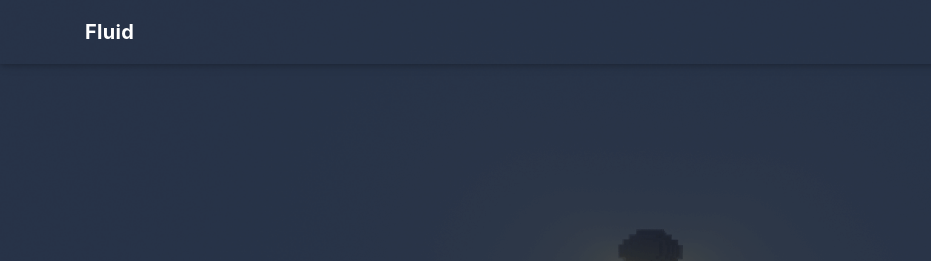
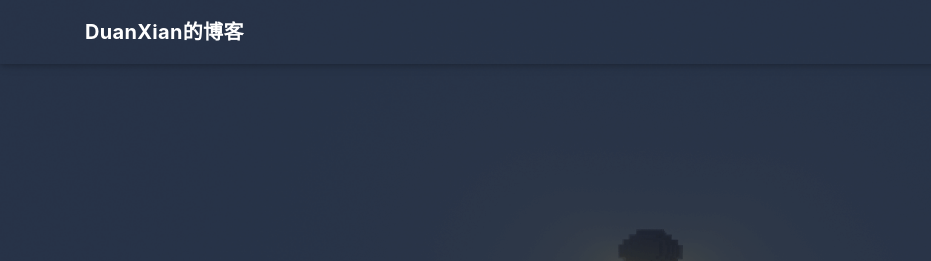
Before and after one commit to Duanxian0x0/Duanxian0x0.github.io, a plain HTML site: page index.html in a window 1280 px wide. Shown: the top 261 px of the page, 0-931 px from the left. Drawn offline with nearby package versions, Linux system fonts and the light colour scheme; some packages are replaced by stand-ins of ours; a script that the page names is missing; a small style sheet from the web is missing.

Commit message:
Site updated: 2025-01-17 15:27:16

```diff
--- a/index.html
+++ b/index.html
@@ -89,7 +89,7 @@
   <nav id="navbar" class="navbar fixed-top  navbar-expand-lg navbar-dark scrolling-navbar">
   <div class="container">
     <a class="navbar-brand" href="/">
-      <strong>Fluid</strong>
+      <strong>DuanXian的博客</strong>
     </a>
 
     <button id="navbar-toggler-btn" class="navbar-toggler" type="button" data-toggle="collapse"
```
Also changed, not shown: 2025/01/16/hello-world/index.html (+1 -1 lines), 404.html (+1 -1 lines), archives/2025/01/index.html (+1 -1 lines), archives/2025/index.html (+1 -1 lines), archives/index.html (+1 -1 lines), categories/index.html (+1 -1 lines), links/index.html (+1 -1 lines), tags/index.html (+1 -1 lines).
